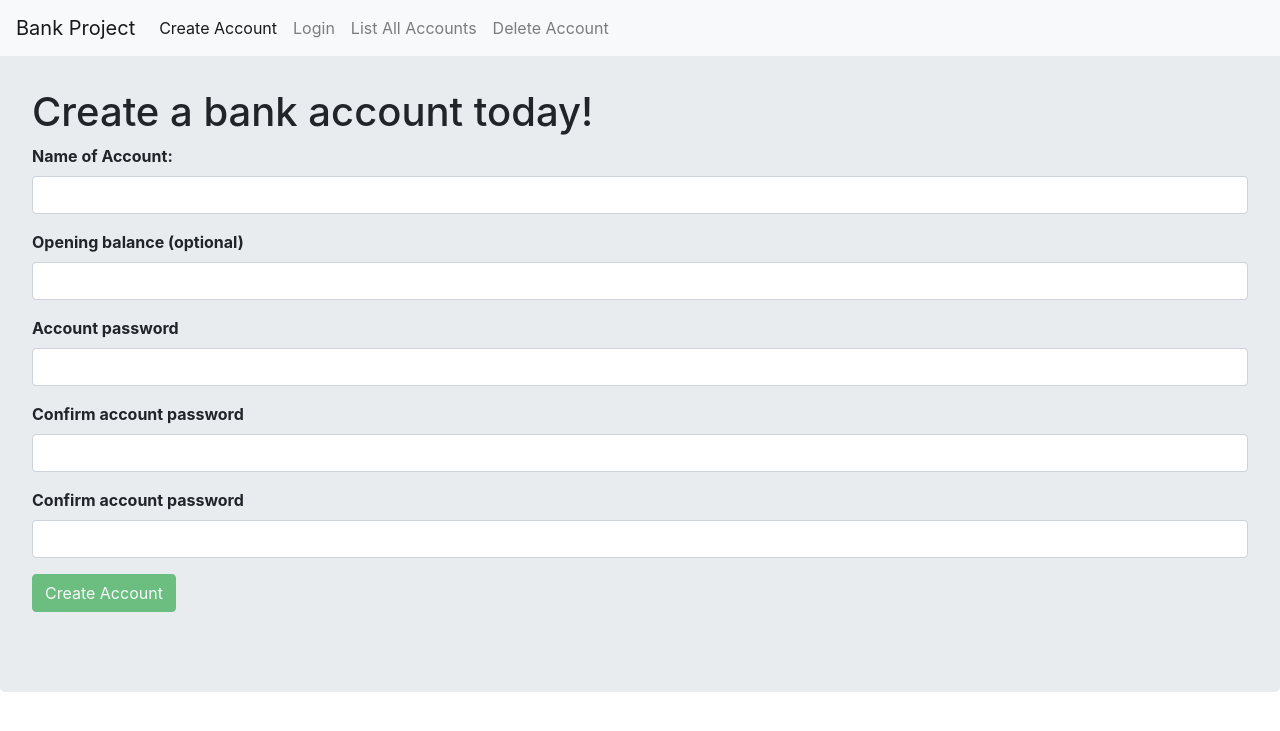
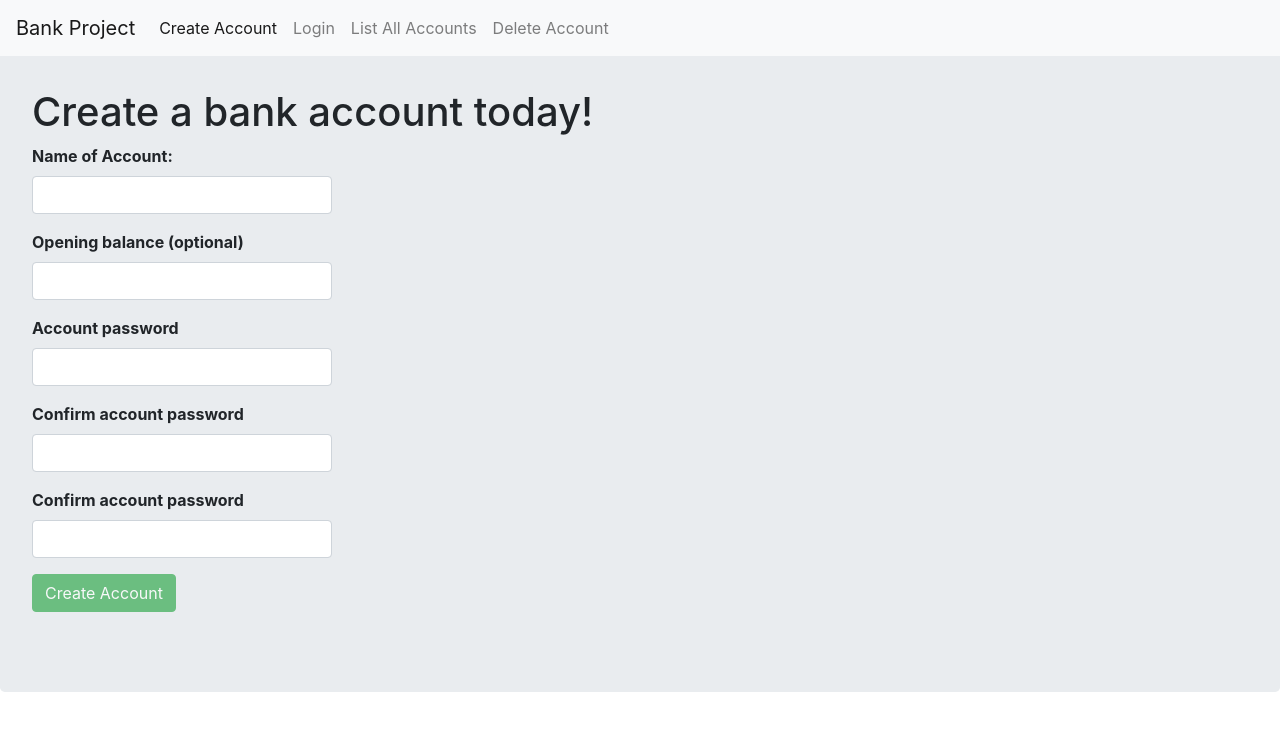
Before and after one commit to rainbow1128/Flask-banking-app, a Flask app: page /create_account in a window 1280 px wide. Shown: the top 731 px of the page. Run offline with Flask 2, Linux system fonts and the light colour scheme; some libraries are stand-ins or nearby versions.

Commit message:
added max-width to form

```diff
--- a/templates/create_account.html
+++ b/templates/create_account.html
@@ -2,7 +2,7 @@
 {% block content %}
     <div class="jumbotron">
         <h1>Create a bank account today!</h1>
-        <form method="POST">
+        <form method="POST" style="max-width: 300px;">
           {{ form.hidden_tag()}}
           <div class="form-group">
             <strong>
```
